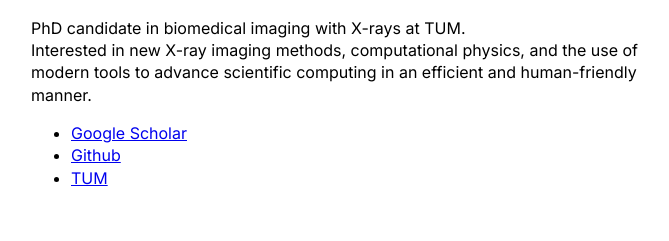
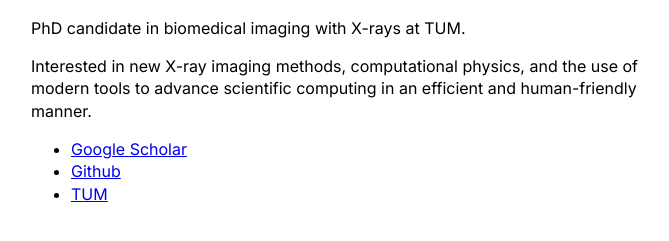
Before and after one commit to clemisch/clemisch.github.io, a plain HTML site: page index.html in a window 1280 px wide. Shown: the part 107-348 px from the top of the page, without its empty margins (284-953 px from the left). Drawn offline with Linux system fonts and the light colour scheme.

Commit message:
Split into paragraphs

```diff
--- a/index.html
+++ b/index.html
@@ -37,7 +37,9 @@
 <div id="maincontent" style="margin-top:70px">
   <h2>Clemens Schmid</h2>
 
-  <p>PhD candidate in biomedical imaging with X-rays at TUM. <br> Interested in new X-ray imaging methods, computational physics, and the use of modern tools to advance scientific computing in an efficient and human-friendly manner.</p>
+  <p>PhD candidate in biomedical imaging with X-rays at TUM.</p>
+
+  <p>Interested in new X-ray imaging methods, computational physics, and the use of modern tools to advance scientific computing in an efficient and human-friendly manner.</p>
 
   <ul>
     <li><a href="https://scholar.google.com/citations?user=pdftypEAAAAJ&hl=de">Google Scholar</a></li>
```
